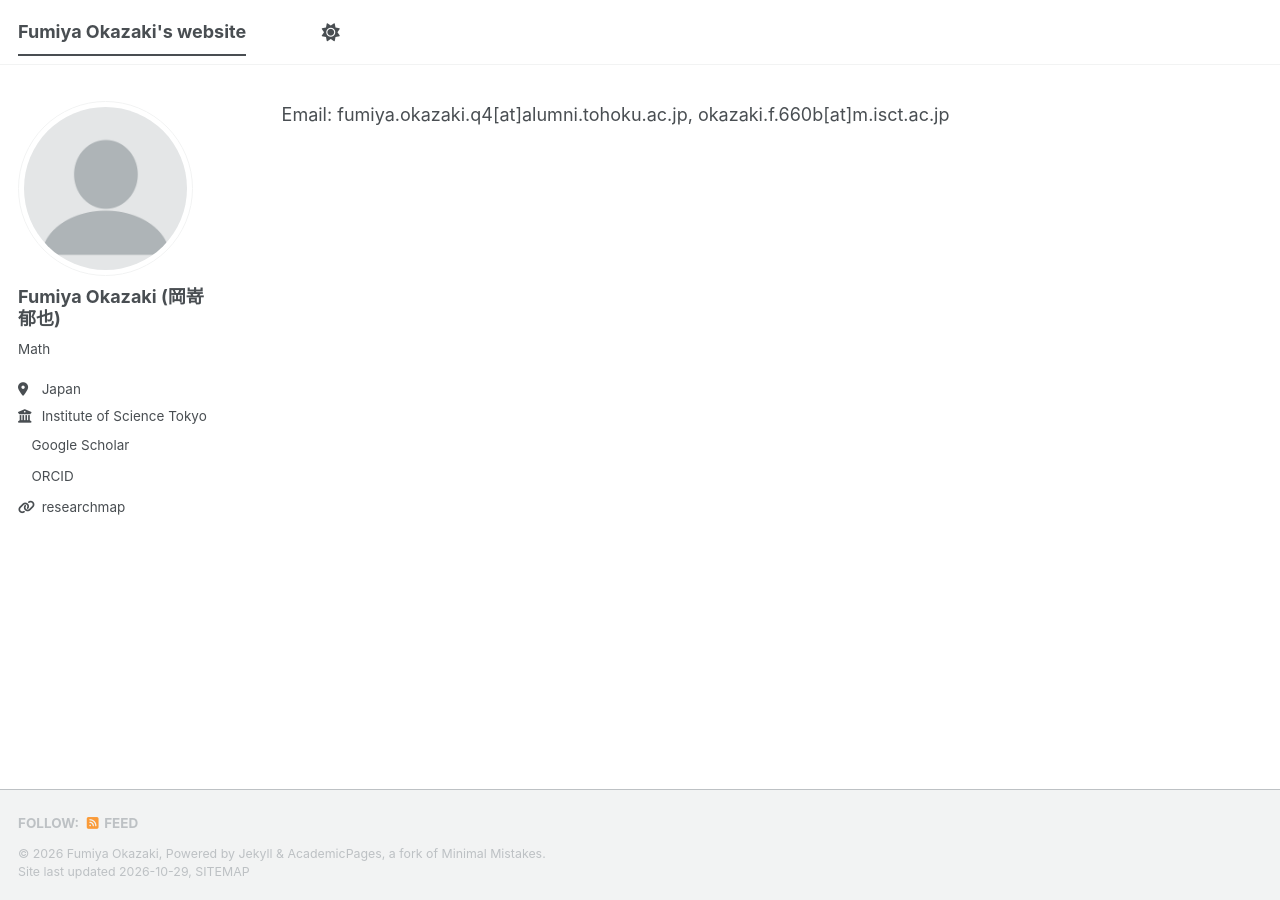
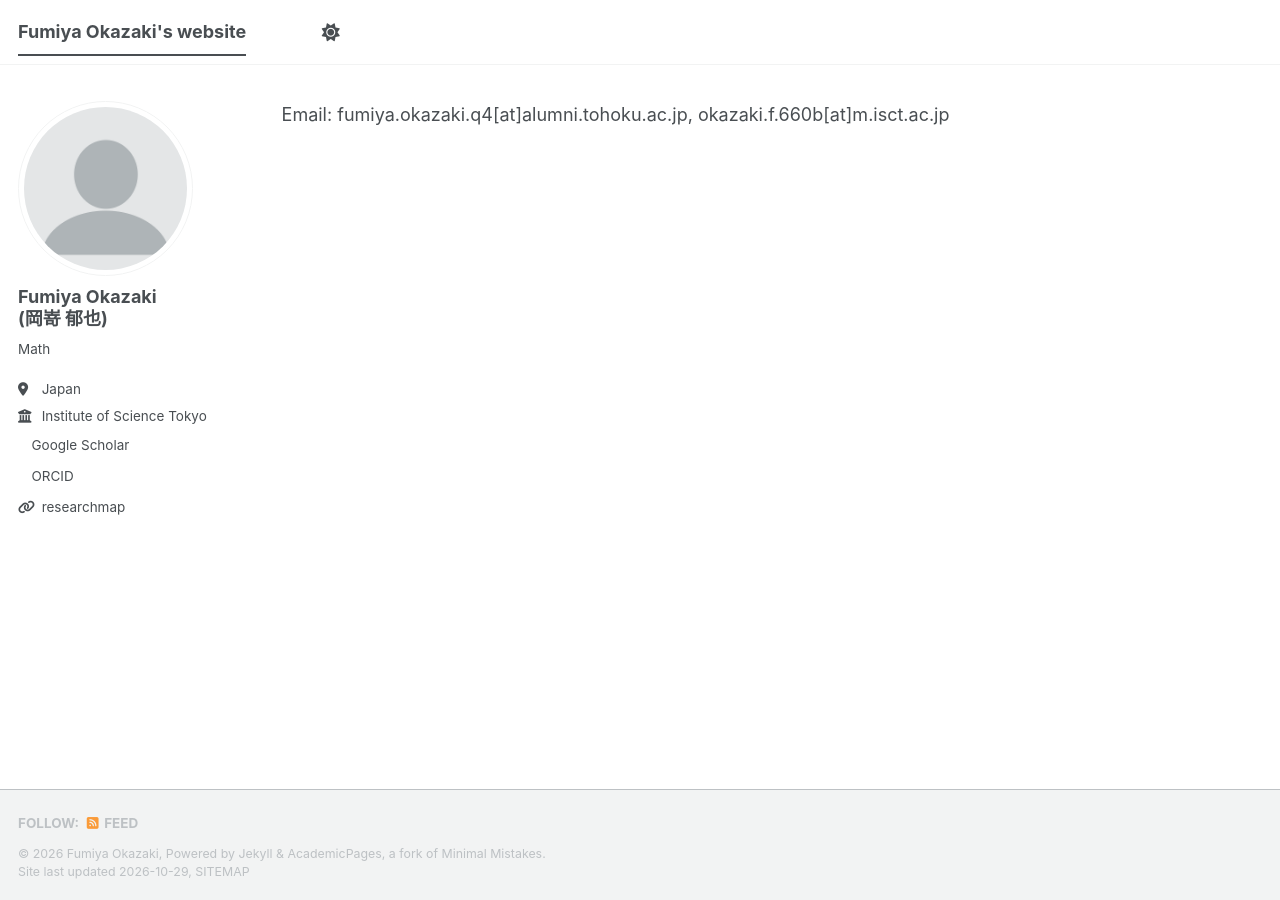
Before and after one commit to f-okazaki/f-okazaki.github.io, a Jekyll site: the page built from _pages/about.md, in a window 1280 px wide. Built offline with Jekyll 4.4.1, drawn with Linux system fonts in a browser that asks for light colours; a script bundle is joined from its source files by our own code; a style sheet for code colours, icons or effects is not loaded.

```diff
--- a/_config.yml
+++ b/_config.yml
@@ -24,7 +24,7 @@ repository               : "f-okazaki/f-okazaki.github.io"
 author:
   # Biographic information
   avatar           : "profile.png"
-  name             : "Fumiya Okazaki (岡嵜 郁也)"
+  name             : "Fumiya Okazaki<br>(岡嵜 郁也)"
   pronouns         : # example: "she/her"
   bio              : "Math"
   location         : "Japan"
```
